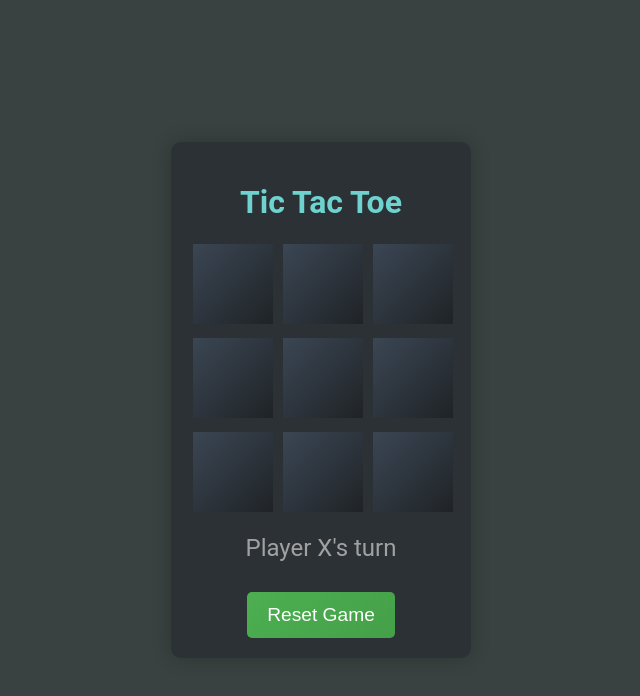
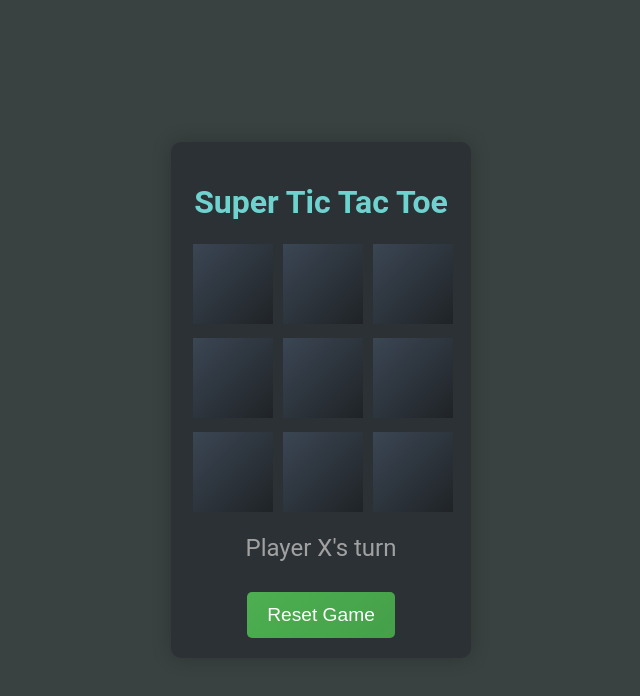
Before and after one commit to ABHISHEK-GADE/SuperrTicTacToe, a plain HTML site: page index.html in a window 1280 px wide. Shown: the whole page, without its empty margins (319-959 px from the left). Drawn offline with Linux system fonts and the light colour scheme.

Commit message:
Update index.html

```diff
--- a/index.html
+++ b/index.html
@@ -111,7 +111,7 @@
 </head>
 <body>
     <div class="container">
-        <h1>Tic Tac Toe</h1>
+        <h1>Super Tic Tac Toe</h1>
         <div class="game-board" id="game-board">
             <!-- The game board will be dynamically generated here -->
         </div>
```
